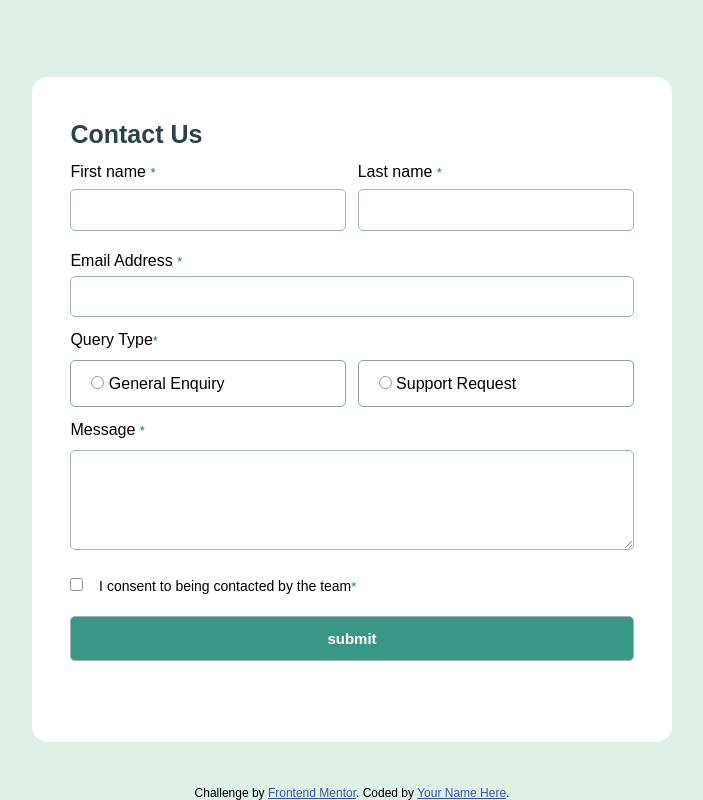
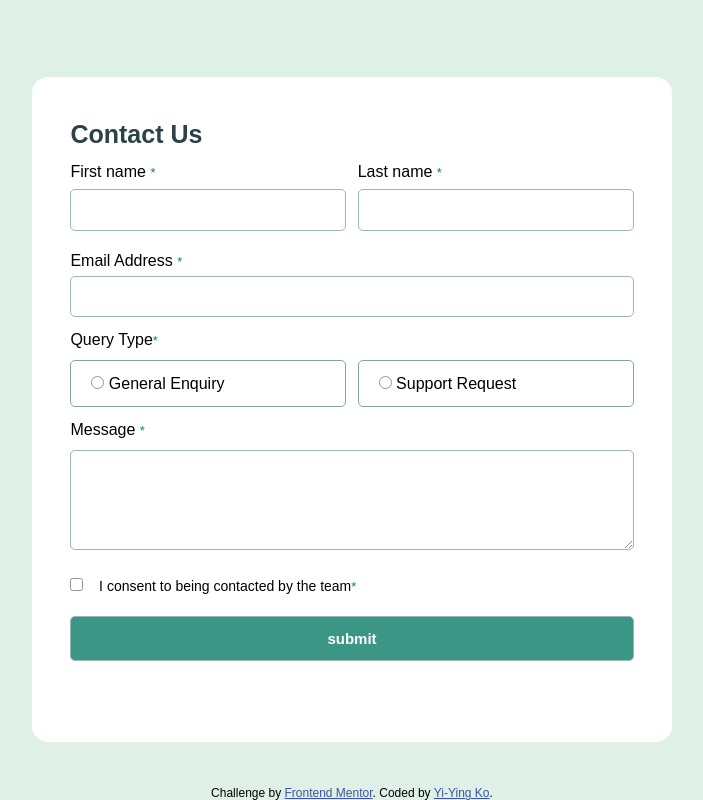
Before and after one commit to yiyingko/contact-form-pro, a website: page index.html in a window 1280 px wide. Shown: the whole page, without its empty margins (288-991 px from the left). Drawn offline with Linux system fonts and the light colour scheme.

```diff
--- a/index.html
+++ b/index.html
@@ -167,7 +167,7 @@
     <div class="attribution">
       Challenge by
       <a href="https://www.frontendmentor.io?ref=challenge">Frontend Mentor</a>.
-      Coded by <a href="#">Your Name Here</a>.
+      Coded by <a href="#">Yi-Ying Ko</a>.
     </div>
     <script src="app.js"></script>
   </body>
```
Also changed, not shown: README.md.
